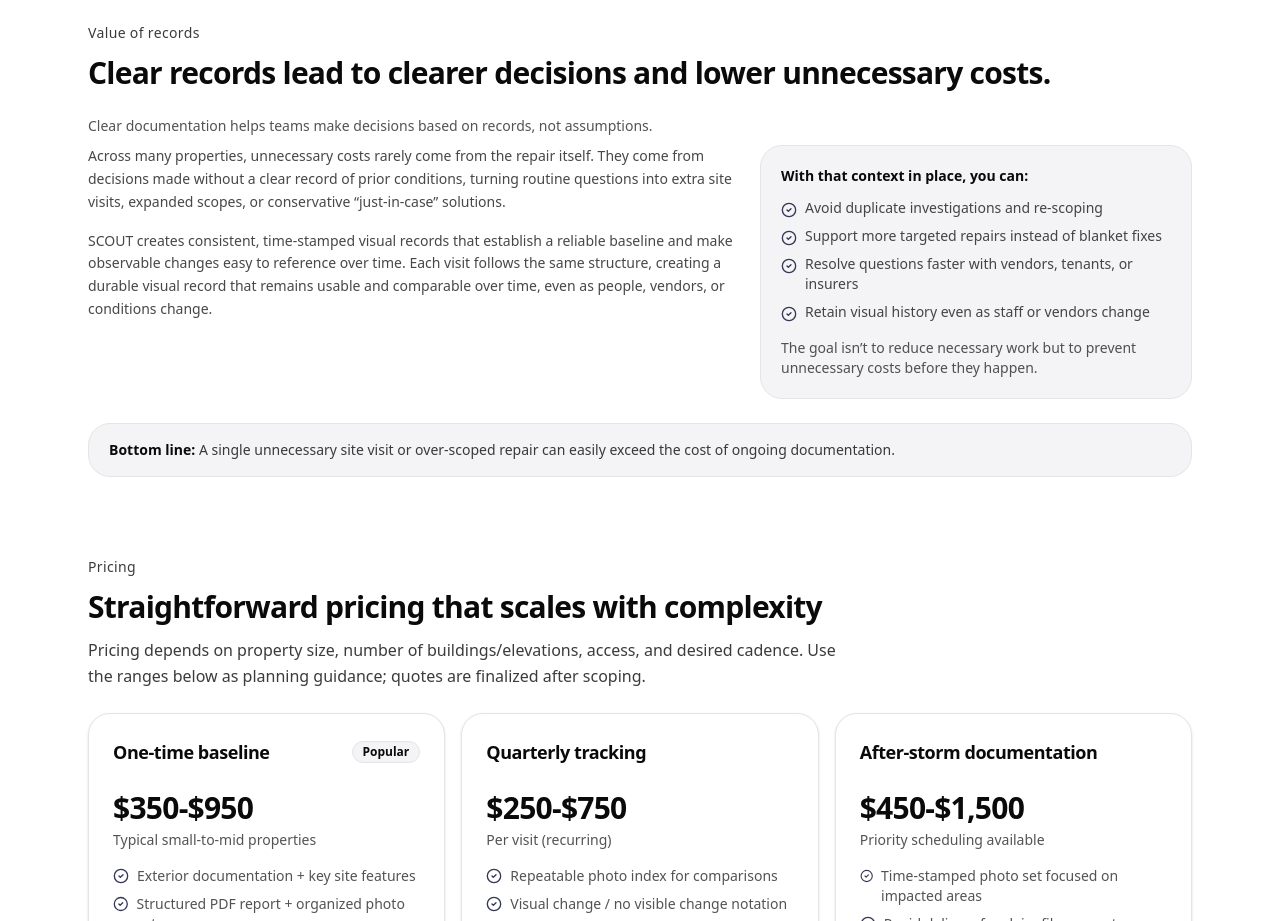
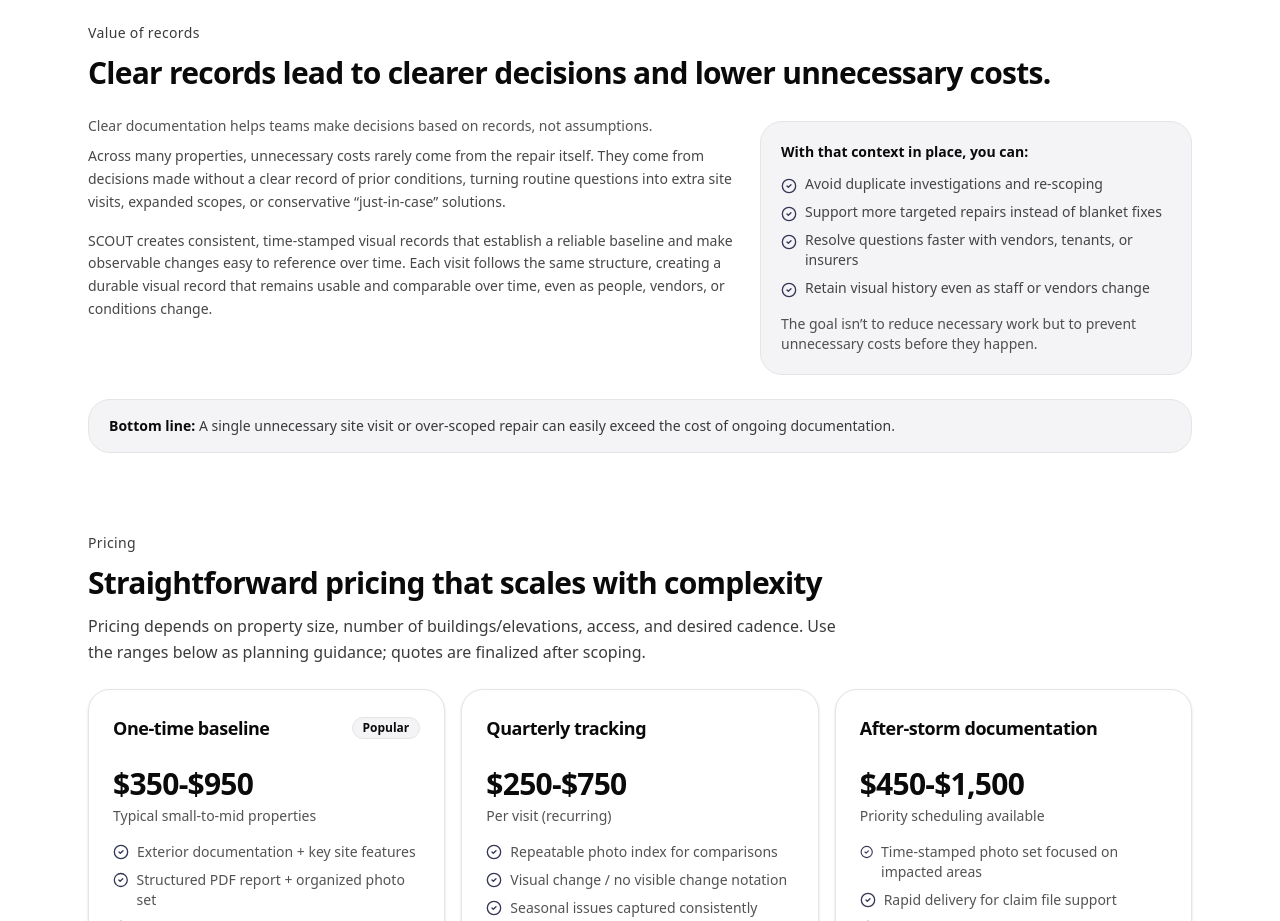
Before and after one commit to bennettb15/scout-site, a React (Vite) app: page / in a window 1280 px wide. Shown: the part 2820-3741 px from the top of the page. Built offline with nearby package versions, Linux system fonts and the light colour scheme.

Commit message:
box move slightly up value

```diff
--- a/src/ScoutMarketingSite.jsx
+++ b/src/ScoutMarketingSite.jsx
@@ -898,7 +898,8 @@ async function handleContactSubmit(e) {
 
 
     {/* Right: bullets */}
-<div className="rounded-3xl border border-border bg-[var(--brand)]/5 p-5 md:mt-0">
+<div className="rounded-3xl border border-border bg-[var(--brand)]/5 p-5 md:-mt-6">
+
 
 
 
```
